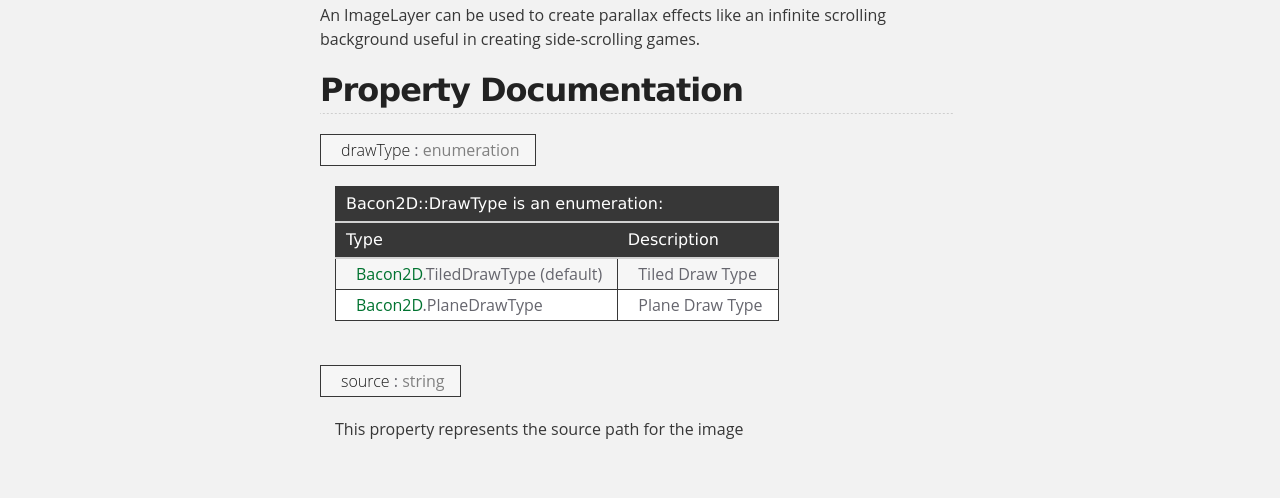
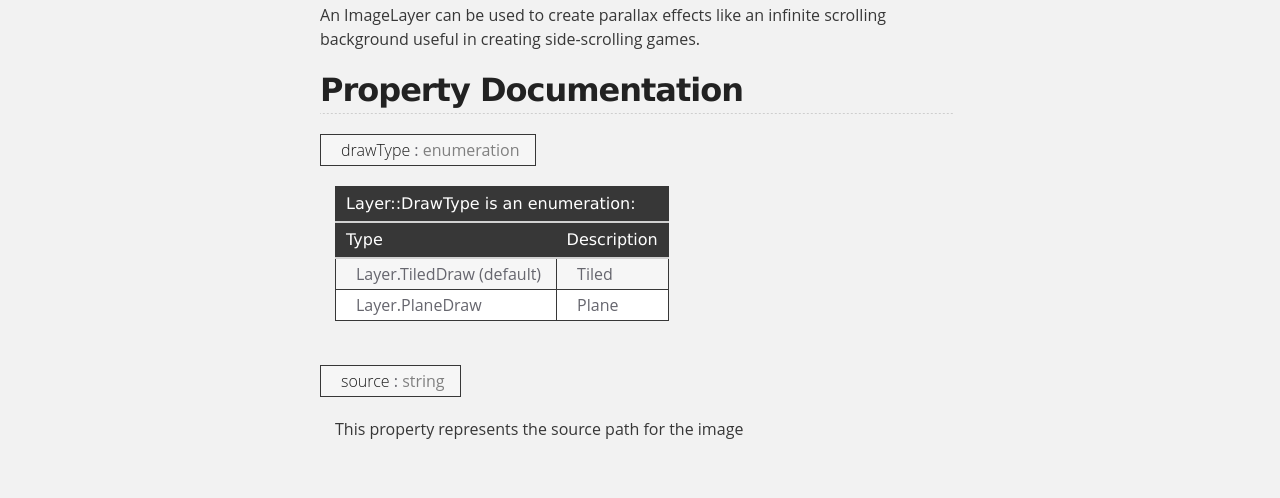
Before and after one commit to Bacon2D/Bacon2D.github.io, a plain HTML site: page docs/qml-bacon2d-imagelayer.html in a window 1280 px wide. Shown: the part 719-1217 px from the top of the page. Drawn offline with Linux system fonts and the light colour scheme.

Commit message:
Refreshed docs

```diff
--- a/docs/qml-bacon2d-imagelayer.html
+++ b/docs/qml-bacon2d-imagelayer.html
@@ -55,10 +55,10 @@
 <h2>Property Documentation</h2>
 <!-- $$$drawType -->
 <div class="qmlitem"><div class="qmlproto"><table class="qmlname"><tr valign="top" class="odd"><td class="tblQmlPropNode"><p><a name="drawType-prop"></a><span class="name">drawType</span> : <span class="type">enumeration</span></p></td></tr></table></div><div class="qmldoc"><table class="generic">
- <thead><tr class="qt-style"><th  colspan="2" rowspan=" 1"><i>Bacon2D::DrawType</i> is an enumeration:</th></tr>
+ <thead><tr class="qt-style"><th  colspan="2" rowspan=" 1"><i>Layer::DrawType</i> is an enumeration:</th></tr>
 <tr class="qt-style"><th >Type</th><th >Description</th></tr></thead>
-<tr valign="top" class="odd"><td ><a href="bacon2d-qmlmodule.html">Bacon2D</a>.TiledDrawType (default)</td><td >Tiled Draw Type</td></tr>
-<tr valign="top" class="even"><td ><a href="bacon2d-qmlmodule.html">Bacon2D</a>.PlaneDrawType</td><td >Plane Draw Type</td></tr>
+<tr valign="top" class="odd"><td >Layer.TiledDraw (default)</td><td >Tiled</td></tr>
+<tr valign="top" class="even"><td >Layer.PlaneDraw</td><td >Plane</td></tr>
 </table>
 </div></div><!-- @@@drawType -->
 <br/>
```
Also changed, not shown: docs/qml-bacon2d-layer.html (+3 -3 lines), 1 other file.
